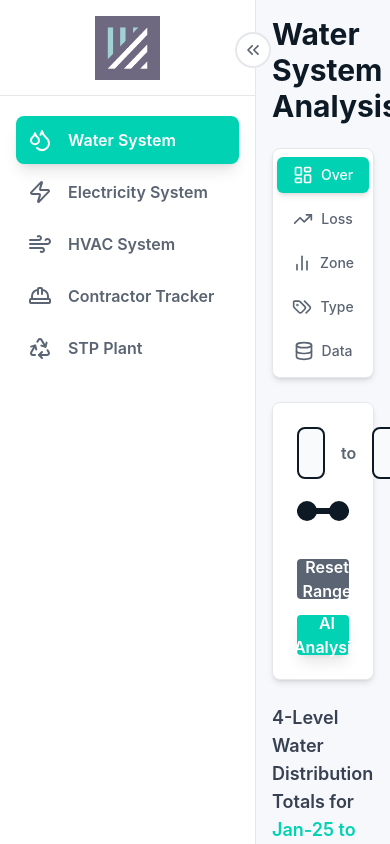
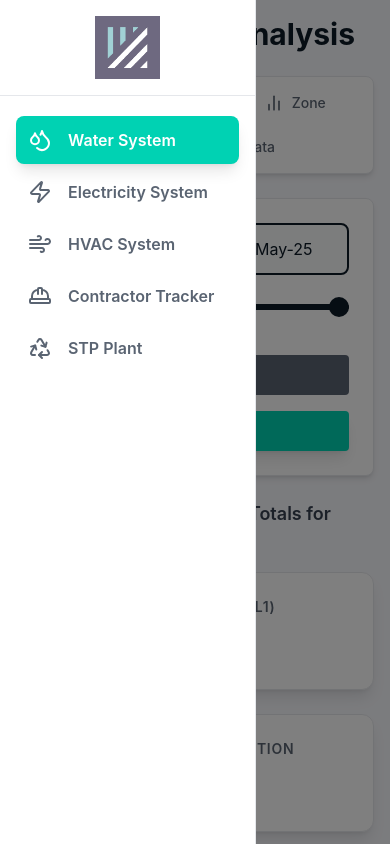
Before and after one commit to ARahim900/mbr, a React (Vite) app: page / in a window 390 px wide. Built offline with nearby package versions, Linux system fonts and the light colour scheme; a web font is replaced by a local one.

Commit message:
Update Sidebar with proper logo implementation and mobile responsiveness

```diff
--- a/components/Sidebar.tsx
+++ b/components/Sidebar.tsx
@@ -7,6 +7,8 @@ import {
   ChevronsLeft,
   ChevronsRight,
   Wind,
+  Menu,
+  X,
 } from 'lucide-react';
 
 interface SidebarProps {
@@ -52,14 +54,60 @@ const navItems = [
 
 const Sidebar: React.FC<SidebarProps> = ({ isOpen, setIsOpen, activeSection, setActiveSection }) => {
   return (
-    <aside className={`relative bg-white dark:bg-gray-800 border-r border-neutral-border dark:border-gray-700 transition-all duration-300 ease-in-out flex flex-col ${isOpen ? 'w-64' : 'w-20'}`}>
+    <>
+      {/* Mobile overlay */}
+      {isOpen && (
+        <div
+          className="fixed inset-0 bg-black bg-opacity-50 z-40 lg:hidden"
+          onClick={() => setIsOpen(false)}
+        />
+      )}
+
+      {/* Mobile toggle button */}
+      <button
+        onClick={() => setIsOpen(!isOpen)}
+        className="fixed top-4 left-4 z-50 p-2 rounded-lg bg-white dark:bg-gray-800 shadow-lg lg:hidden"
+      >
+        {isOpen ? <X className="h-6 w-6" /> : <Menu className="h-6 w-6" />}
+      </button>
+
+      {/* Sidebar */}
+      <aside className={`
+        fixed lg:relative
+        bg-white dark:bg-gray-800
+        border-r border-neutral-border dark:border-gray-700
+        transition-all duration-300 ease-in-out
+        flex flex-col
+        z-50 lg:z-auto
+        h-full
+        ${isOpen ? 'translate-x-0 w-64' : '-translate-x-full lg:translate-x-0 lg:w-20'}
+      `}>
+        {/* Logo section */}
         <div className="relative flex items-center justify-center p-4 border-b border-neutral-border dark:border-gray-700 h-24 flex-shrink-0">
-             <img src="/APP Logo.png" alt="MBR App Logo" className={`transition-all duration-300 ${isOpen ? 'h-16' : 'h-12'}`} />
-             <button onClick={() => setIsOpen(!isOpen)} className="p-1.5 rounded-full hover:bg-gray-100 dark:hover:bg-gray-700 absolute -right-4 top-8 bg-white dark:bg-gray-800 border-2 border-neutral-border dark:border-gray-700 text-secondary hover:text-primary transition-all duration-300">
+          {/* Logo - hidden when sidebar is collapsed */}
+          {isOpen ? (
+            <img
+              src="/APP Logo.png"
+              alt="MBR App Logo"
+              className="h-16 w-auto object-contain"
+            />
+          ) : (
+            /* Show a dot or abbreviated version when collapsed on desktop */
+            <div className="hidden lg:flex items-center justify-center">
+              <div className="w-3 h-3 bg-accent rounded-full"></div>
+            </div>
+          )}
+
+          {/* Desktop toggle button */}
+          <button
+            onClick={() => setIsOpen(!isOpen)}
+            className="hidden lg:flex p-1.5 rounded-full hover:bg-gray-100 dark:hover:bg-gray-700 absolute -right-4 top-8 bg-white dark:bg-gray-800 border-2 border-neutral-border dark:border-gray-700 text-secondary hover:text-primary transition-all duration-300"
+          >
             {isOpen ? <ChevronsLeft className="h-5 w-5" /> : <ChevronsRight className="h-5 w-5" />}
           </button>
         </div>
 
+        {/* Navigation */}
         <nav className="flex-grow p-4 overflow-y-auto">
           <ul>
             {navItems.map(item => (
@@ -70,13 +118,19 @@ const Sidebar: React.FC<SidebarProps> = ({ isOpen, setIsOpen, activeSection, set
                 label={item.label}
                 isOpen={isOpen}
                 active={activeSection === item.id}
-                        onClick={setActiveSection}
+                onClick={(id) => {
+                  setActiveSection(id);
+                  // Auto-close sidebar on mobile after selection
+                  if (window.innerWidth < 1024) {
+                    setIsOpen(false);
+                  }
+                }}
               />
             ))}
           </ul>
         </nav>
-
       </aside>
+    </>
   );
 };
 
```
Lines whose indentation alone changed are shown as unchanged.
